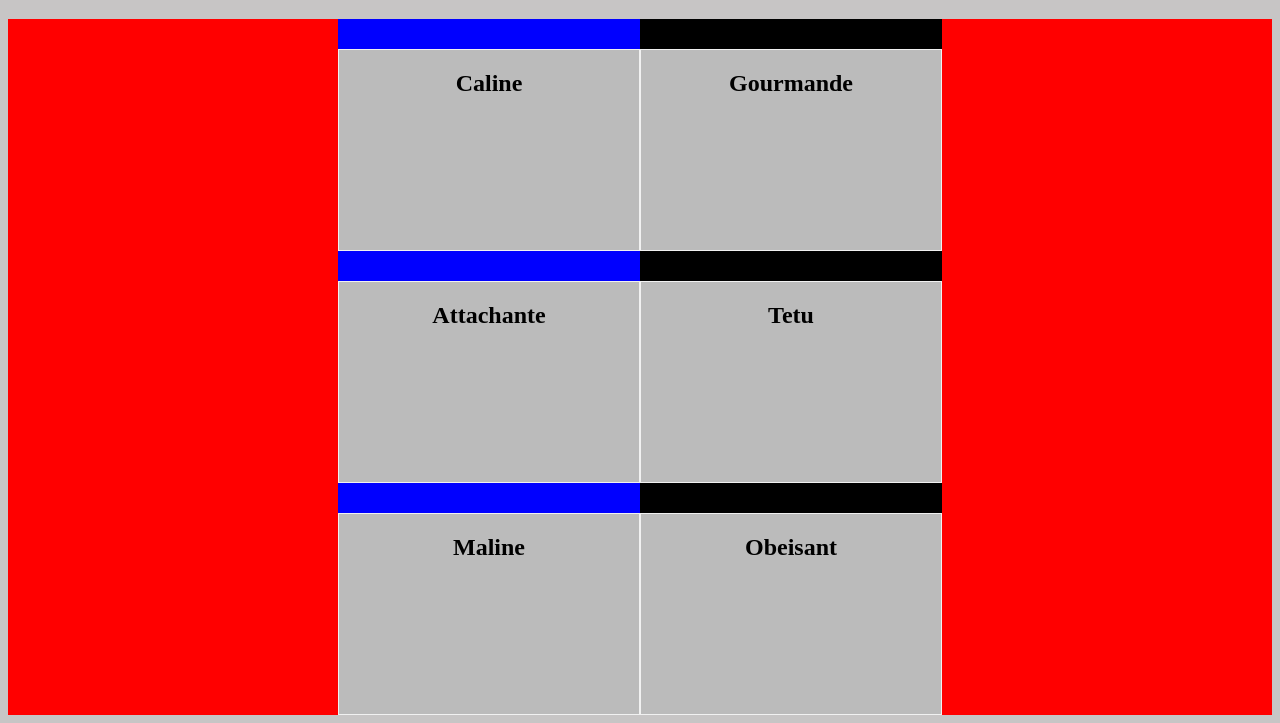
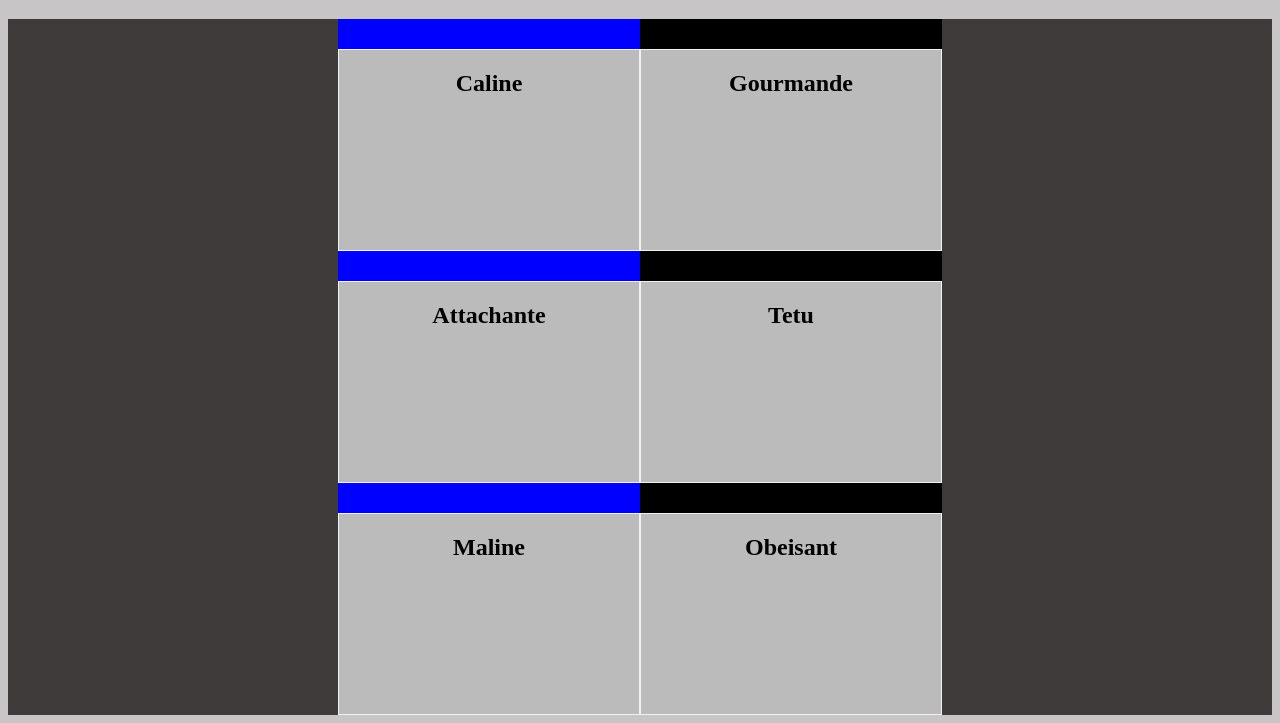
Before and after one commit to Cleooooooooooooooo/PROJET, a plain HTML site: page index copie.html in a window 1280 px wide. Shown: the part 735-1458 px from the top of the page. Drawn offline with Linux system fonts and the light colour scheme.

Commit message:
chagement de couleur

```diff
--- a/css/style.css
+++ b/css/style.css
@@ -171,7 +171,7 @@ img {
 
 #section3{
     display:flex;
-    background-color: red;
+    background-color: rgb(64, 59, 59);
     justify-content: center;
     flex-direction: row;
 
```
